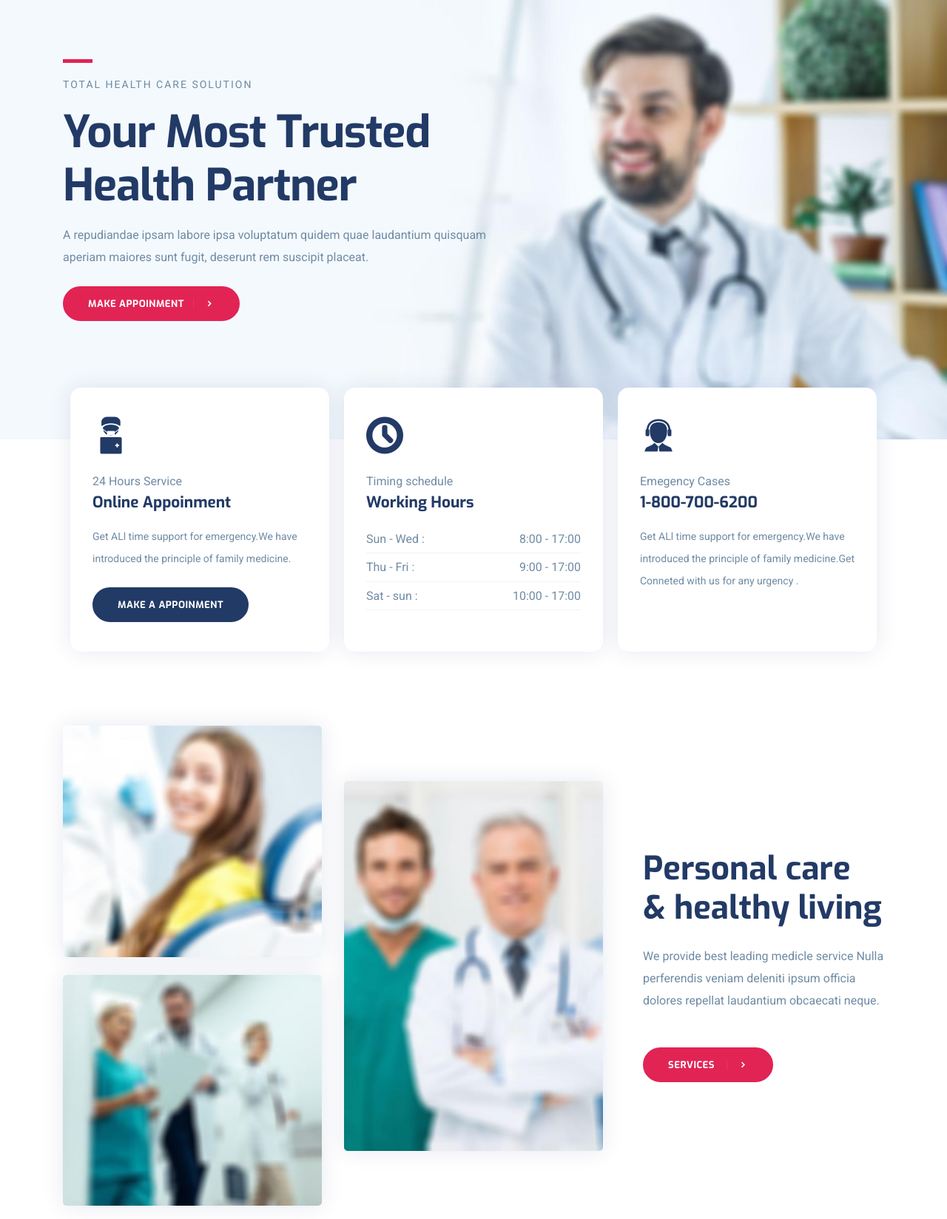
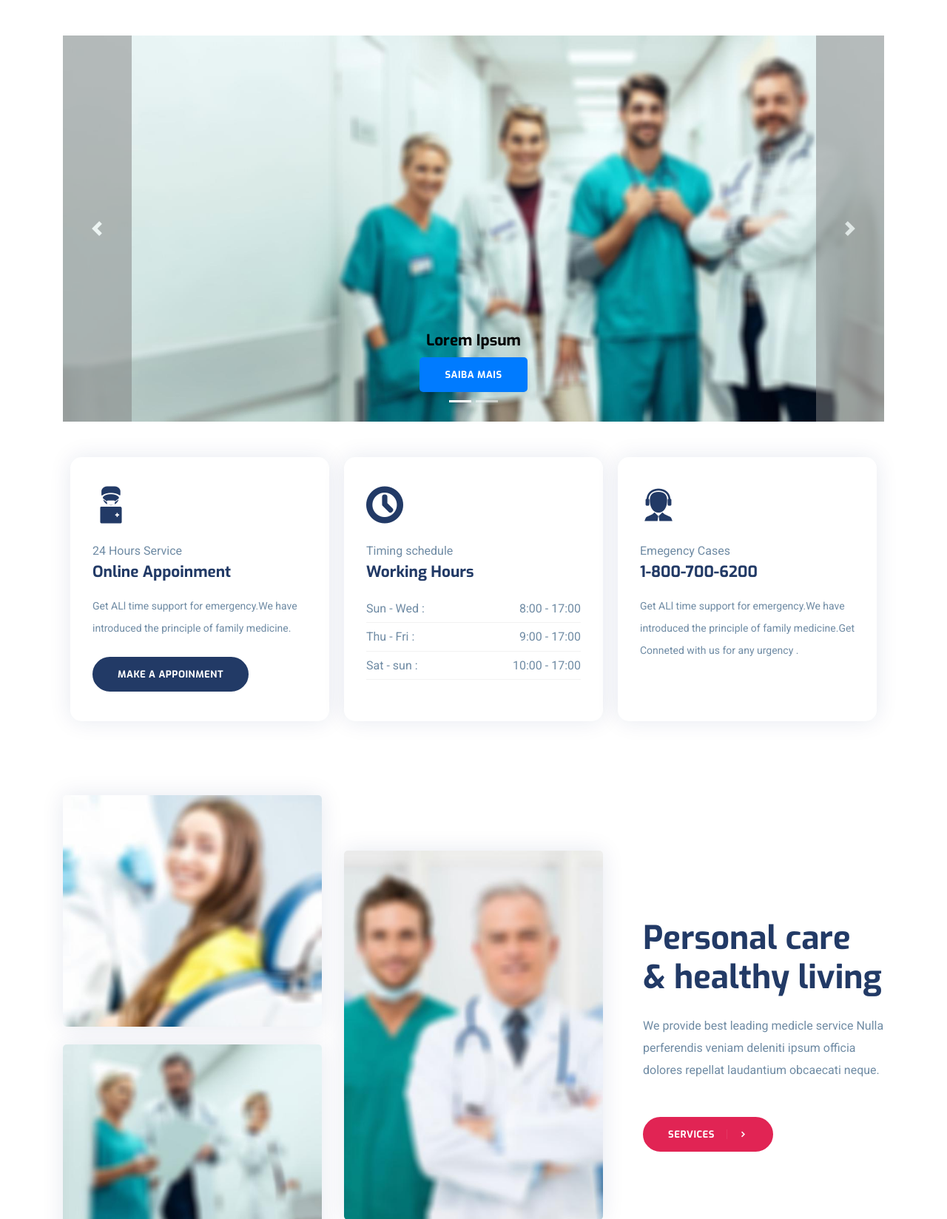
Before and after one commit to lbifsc/ama-canoinhas, a Django app: page / in a window 1280 px wide. Shown: the part 204-1852 px from the top of the page at 74% size. Run offline with Django 3.2, Linux system fonts and the light colour scheme; some libraries are stand-ins or nearby versions.

Commit message:
Adicionado template de carousel para exibição das últimas noticias

```diff
--- a/ama/templates/ama/index.html
+++ b/ama/templates/ama/index.html
@@ -1,28 +1,45 @@
 {% extends 'base.html' %}
+{% load static %}
 
 {% block conteudo %}
     <!-- Slider Start -->
-    <section class="banner">
+    <section class="mt-5">
         <div class="container">
-            <div class="row">
-                <div class="col-lg-6 col-md-12 col-xl-7">
-                    <div class="block">
-                        <div class="divider mb-3"></div>
-                        <span class="text-uppercase text-sm letter-spacing ">Total Health care solution</span>
-                        <h1 class="mb-3 mt-3">Your most trusted health partner</h1>
+            <div id="carouselNoticias" class="carousel slide" data-ride="carousel">
+                <ol class="carousel-indicators">
+                    <li data-target="#carouselNoticias" data-slide-to="0" class="active"></li>
+                    <li data-target="#carouselNoticias" data-slide-to="1"></li>
+                </ol>
 
-                        <p class="mb-4 pr-5">A repudiandae ipsam labore ipsa voluptatum quidem quae laudantium quisquam
-                            aperiam maiores sunt fugit, deserunt rem suscipit placeat.</p>
-                        <div class="btn-container ">
-                            <a href="appoinment.html" target="_blank" class="btn btn-main-2 btn-icon btn-round-full">Make
-                                appoinment <i class="icofont-simple-right ml-2  "></i></a>
+                <div class="carousel-inner">
+                    <div class="carousel-item active">
+                        <img class="img-fluid d-block w-100" src="{% static 'images/bg/bg-2.jpg' %}" alt="">
+                        <div class="carousel-caption d-none d-md-block">
+                            <h4 class="text-black">Lorem Ipsum</h4>
+                            <a href="" class="btn btn-primary">Saiba Mais</a>
+                        </div>
+                      </div>
+                    <div class="carousel-item">
+                        <img class="img-fluid d-block w-100" src="{% static 'images/bg/bg-2.jpg' %}" alt="">
+                        <div class="carousel-caption d-none d-md-block">
+                            <h4 class="text-black">Lorem Ipsum</h4>
+                            <a href="" class="btn btn-primary">Saiba Mais</a>
                         </div>
                     </div>
                 </div>
+
+                <a class="carousel-control-prev col-lg-1" style="background-color: grey;" href="#carouselNoticias" role="button" data-slide="prev">
+                    <span class="carousel-control-prev-icon" aria-hidden="true"></span>
+                    <span class="sr-only">Previous</span>
+                </a>
+                <a class="carousel-control-next col-lg-1" style="background-color: grey;" href="#carouselNoticias" role="button" data-slide="next">
+                    <span class="carousel-control-next-icon" aria-hidden="true"></span>
+                    <span class="sr-only">Next</span>
+                </a>
             </div>
         </div>
     </section>
-    <section class="features">
+    <section class="features mt-5">
         <div class="container">
             <div class="row">
                 <div class="col-lg-12">
--- a/templates/static/custom/custom-style.css
+++ b/templates/static/custom/custom-style.css
@@ -10,3 +10,7 @@
     width: auto;
     height: 15vh;
 }
+
+.text-black {
+    color: rgb(0, 0, 0);
+}
```
